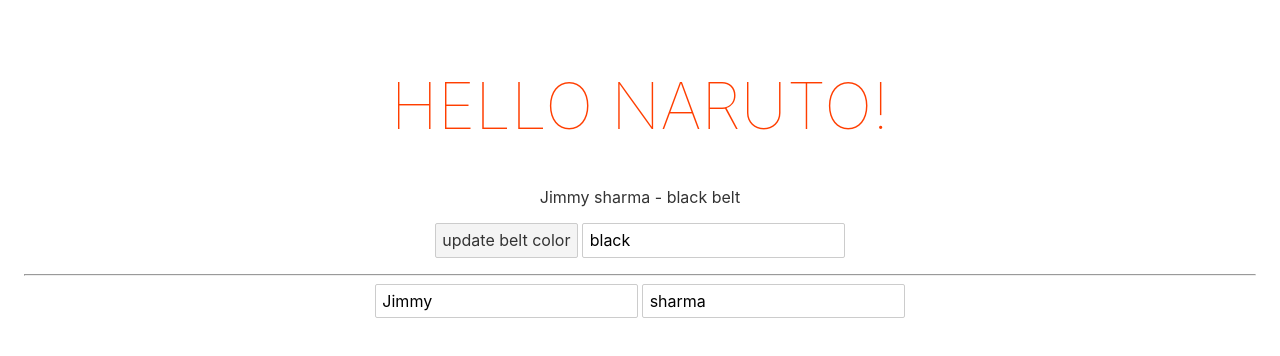
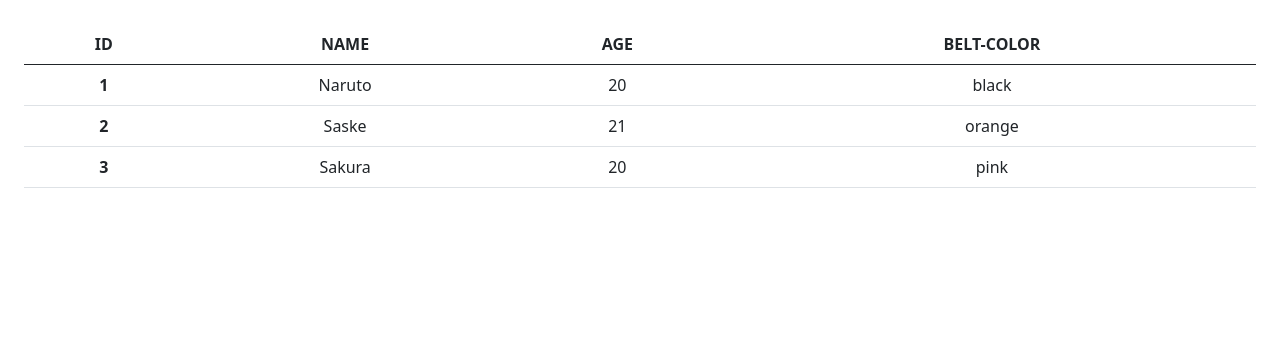
Before and after one commit to faisalmoinuddin99/Svelte-Tutorial, a Svelte app in the folder myproject/: page / in a window 1280 px wide. Shown: the top 356 px of the page. Built offline with nearby package versions, Linux system fonts and the light colour scheme.

Commit message:
Loops in Svelte

```diff
--- a/myproject/public/index.html
+++ b/myproject/public/index.html
@@ -1,18 +1,22 @@
 <!DOCTYPE html>
 <html lang="en">
-<head>
-	<meta charset='utf-8'>
-	<meta name='viewport' content='width=device-width,initial-scale=1'>
+  <head>
+    <meta charset="utf-8" />
+    <meta name="viewport" content="width=device-width,initial-scale=1" />
 
-	<title>Svelte app</title>
+    <title>Svelte app</title>
 
-	<link rel='icon' type='image/png' href='/favicon.png'>
-	<link rel='stylesheet' href='/global.css'>
-	<link rel='stylesheet' href='/build/bundle.css'>
+    <link rel="icon" type="image/png" href="/favicon.png" />
+    <link rel="stylesheet" href="/global.css" />
+    <link rel="stylesheet" href="/build/bundle.css" />
+    <link
+      href="https://cdn.jsdelivr.net/npm/bootstrap@5.0.1/dist/css/bootstrap.min.css"
+      rel="stylesheet"
+      integrity="sha384-+0n0xVW2eSR5OomGNYDnhzAbDsOXxcvSN1TPprVMTNDbiYZCxYbOOl7+AMvyTG2x"
+      crossorigin="anonymous"
+    />
+    <script defer src="/build/bundle.js"></script>
+  </head>
 
-	<script defer src='/build/bundle.js'></script>
-</head>
-
-<body>
-</body>
+  <body></body>
 </html>
--- a/myproject/src/App.svelte
+++ b/myproject/src/App.svelte
@@ -1,46 +1,34 @@
 <script>
-  let name = "naruto";
-  let beltColor = "black";
-  let first_name = "Jimmy";
-  let last_name = "sharma";
-
-  // Reactive Value
-  $: full_name = `${first_name} ${last_name}`;
-
-  // Reactive Statement
-  $: console.log(beltColor);
-
-  $: {
-    console.log(beltColor);
-    console.log(full_name);
-  }
-
-  let handleClick = () => {
-    if (beltColor == "black") {
-      beltColor = "yellow";
-    } else {
-      beltColor = "black";
-    }
-  };
-
-  let handleInput = (e) => {
-    beltColor = e.target.value;
-  };
+  let peope = [
+    { id: 1, name: "Naruto", age: 20, beltcolor: "black" },
+    { id: 2, name: "Saske", age: 21, beltcolor: "orange" },
+    { id: 3, name: "Sakura", age: 20, beltcolor: "pink" },
+  ];
 </script>
 
 <main>
-  <h1>Hello {name}!</h1>
-  <p>{full_name} - {beltColor} belt</p>
-
-  <button on:click={handleClick}>update belt color</button>
-
-  <!-- one-way data binding -->
-  <input type="text" on:input={handleInput} value={beltColor} />
-
-  <hr />
-
-  <input type="text" bind:value={first_name} />
-  <input type="text" bind:value={last_name} />
+  <table class="table">
+    <thead>
+      <tr>
+        <th scope="col">ID</th>
+        <th scope="col">NAME</th>
+        <th scope="col">AGE</th>
+        <th scope="col">BELT-COLOR</th>
+      </tr>
+    </thead>
+    <tbody>
+      {#each peope as ninja (ninja.id)}
+        <tr>
+          <th scope="row">{ninja.id}</th>
+          <td>{ninja.name}</td>
+          <td>{ninja.age}</td>
+          <td>{ninja.beltcolor}</td>
+        </tr>
+      {:else}
+        <p>There are no ninja to show...</p>
+      {/each}
+    </tbody>
+  </table>
 </main>
 
 <style>
@@ -51,13 +39,6 @@
     margin: 0 auto;
   }
 
-  h1 {
-    color: #ff3e00;
-    text-transform: uppercase;
-    font-size: 4em;
-    font-weight: 100;
-  }
-
   @media (min-width: 640px) {
     main {
       max-width: none;
```
